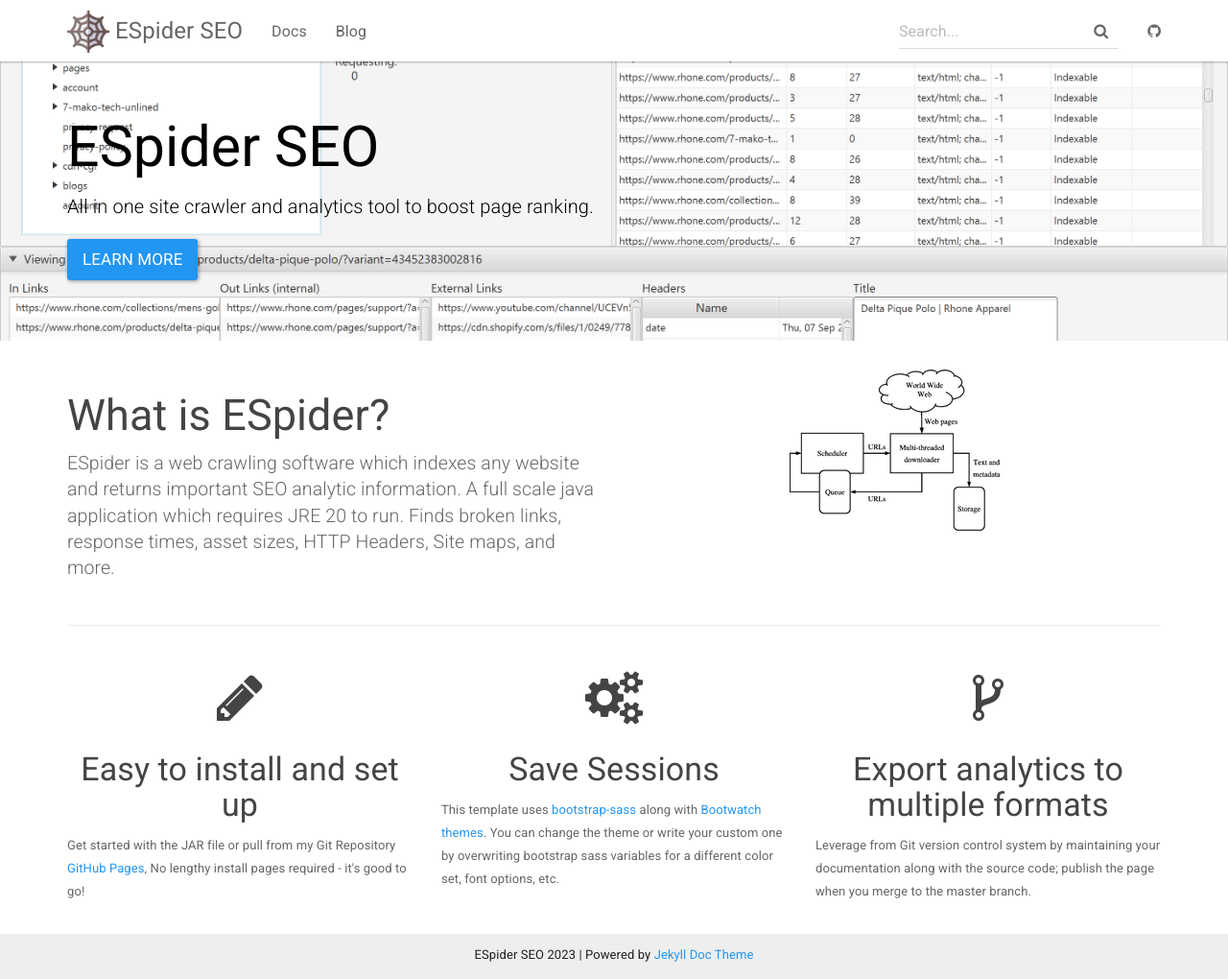
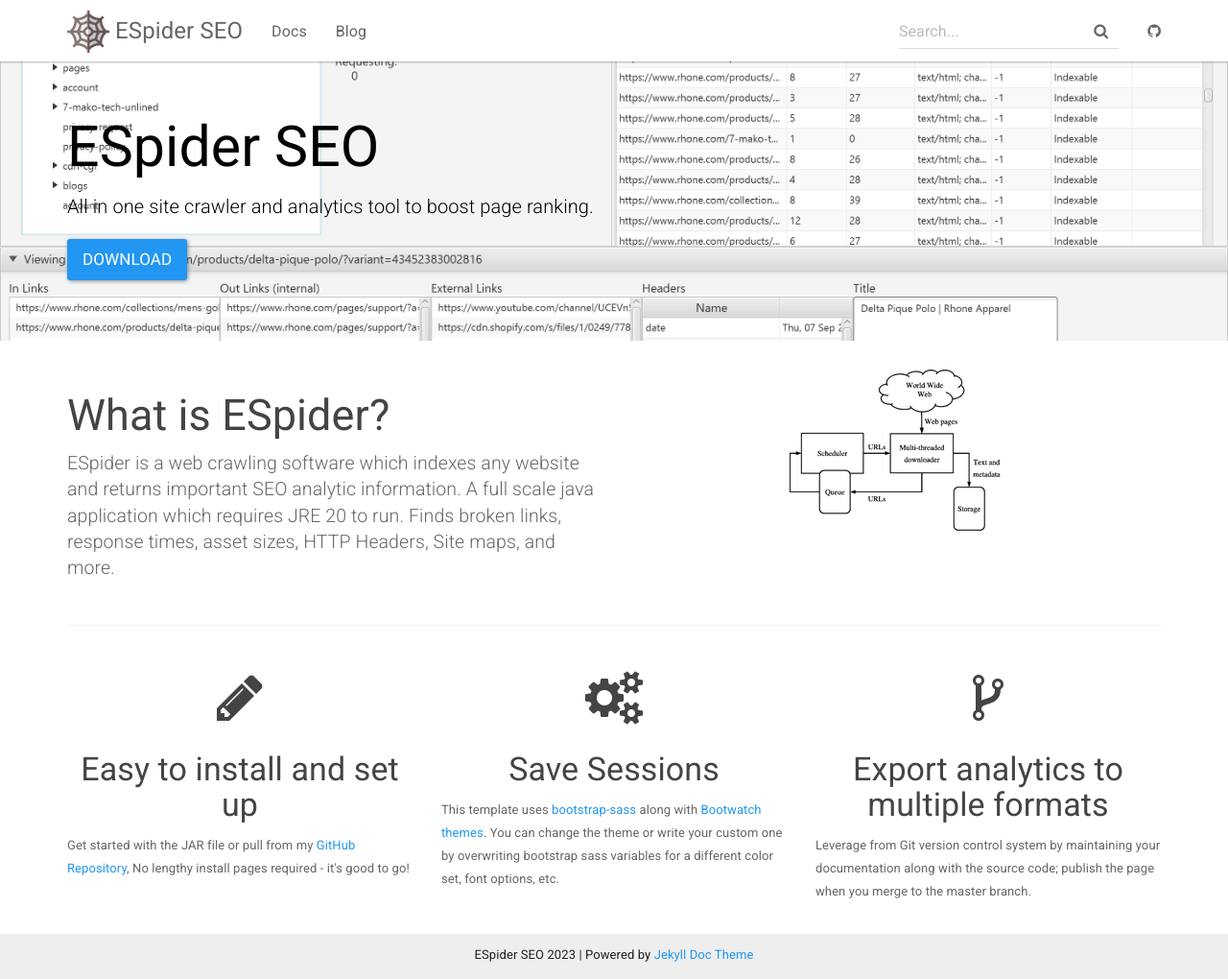
Before and after one commit to ephraimbennett/ESpider, a Jekyll site: the page built from index.html, in a window 1280 px wide and 1020 px high. Shown: the whole window at 96% size. Built offline with Jekyll 4.4.1, drawn with Linux system fonts in a browser that asks for light colours.

Commit message:
Downloads and stuff

```diff
--- a/index.html
+++ b/index.html
@@ -6,7 +6,7 @@
     <div class="container">
         <h1>ESpider SEO</h1>
         <p>All in one site crawler and analytics tool to boost page ranking.</p>
-        <p><a class="btn btn-primary btn-lg" href="{{ "/docs/home/" | relative_url }}" role="button">Learn more</a></p>
+        <p><a class="btn btn-primary btn-lg" href="{{ "/download/" | relative_url }}" role="button">Download</a></p>
     </div>
 </div>
 
@@ -28,7 +28,7 @@
         <div class="col-sm-4">
             <h1 class="text-center"><i class="fa fa-pencil" aria-hidden="true"></i></h1>
             <h3 class="text-center">Easy to install and set up</h3>
-            <p>Get started with the JAR file or pull from my Git Repository <a href="https://github.com/ephraimbennett/Scraping">GitHub Pages</a>,
+            <p>Get started with the JAR file or pull from my <a href="https://github.com/ephraimbennett/Scraping">GitHub Repository</a>,
               No lengthy install pages required - it's good to go!
             </p>
         </div>
```
Also changed, not shown: download/index.md (added, +8 -0 lines), 2 other files.
